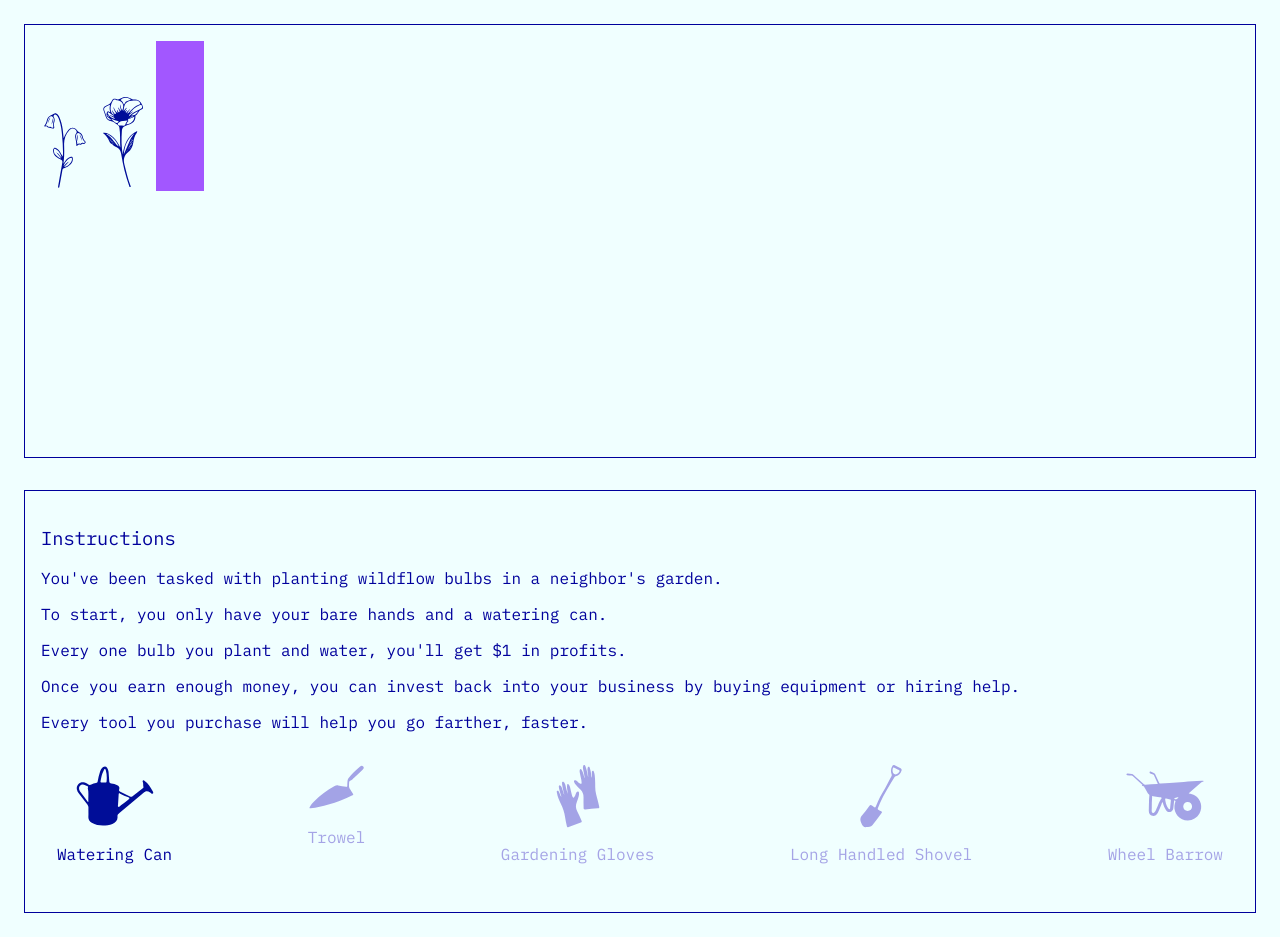
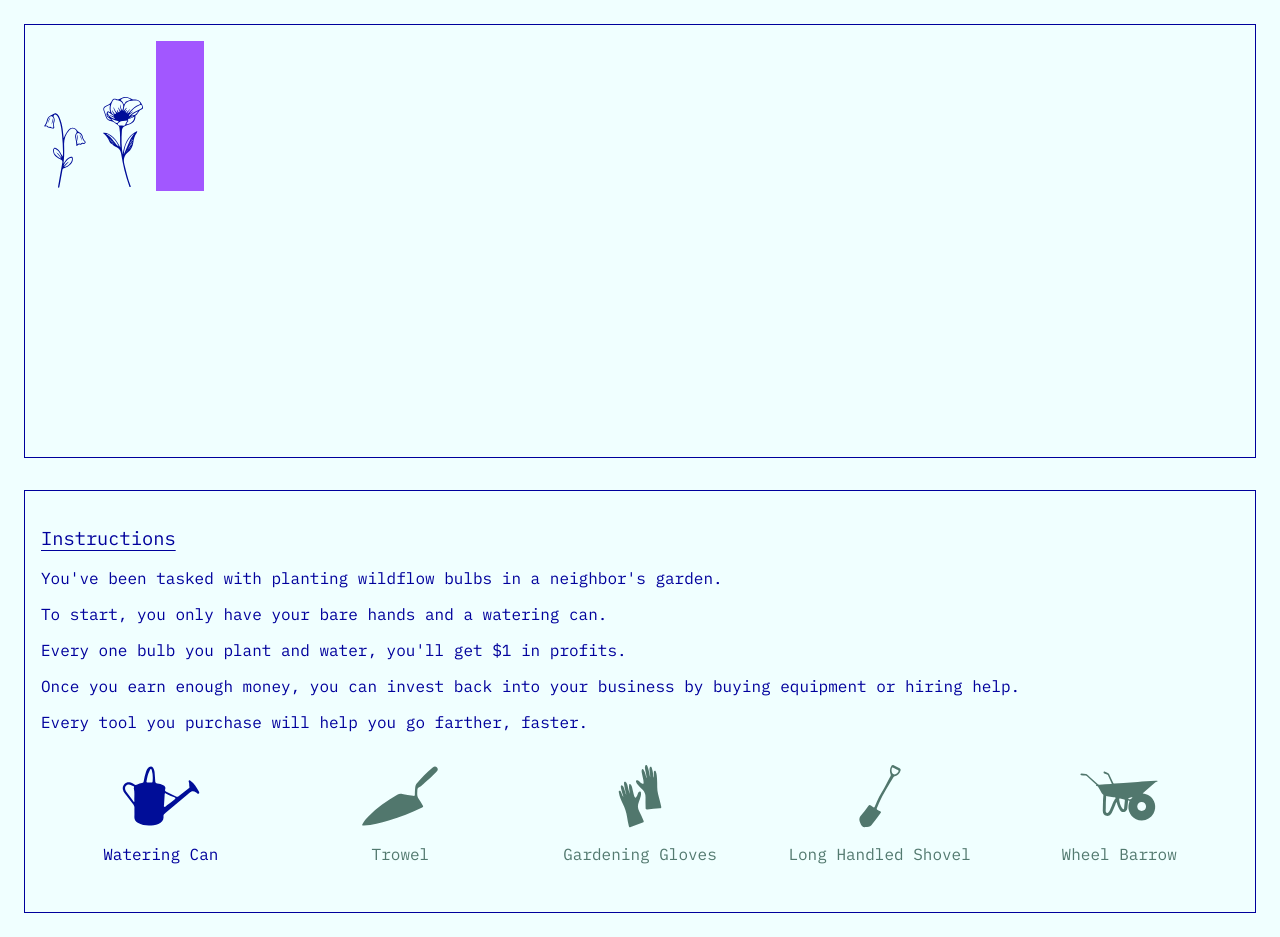
Before and after one commit to caitreid/gardener-game, a plain HTML site: page index.html in a window 1280 px wide. Drawn offline with Linux system fonts and the light colour scheme; grey boxes are pictures that could not be loaded.

Commit message:
trying out different colors

```diff
--- a/css/styles.css
+++ b/css/styles.css
@@ -1,12 +1,18 @@
 :root {
 
-    --color-blue-dark: rgb(0, 0, 156);
+    --color-blue-dark: #00009c;
     --filter-blue-dark: invert(16%) sepia(29%) saturate(6858%) hue-rotate(230deg) brightness(87%) contrast(138%);
 
-    --color-disabled: #a5a4e6;
-    --filter-disabled: invert(79%) sepia(51%) saturate(2522%) hue-rotate(194deg) brightness(96%) contrast(87%);
+    --color-disabled-purple: #a5a4e6;
+    --filter-disabled-purple: invert(79%) sepia(51%) saturate(2522%) hue-rotate(194deg) brightness(96%) contrast(87%);
 
-    --color-blue-light: azure;
+    --color-disabled-third: #52796F;
+    --filter-disabled-third: invert(40%) sepia(49%) saturate(220%) hue-rotate(114deg) brightness(96%) contrast(89%);
+
+    --color-disabled-black:#000000;
+    --filter-disabled-black: invert(0%) sepia(0%) saturate(0%) hue-rotate(313deg) brightness(97%) contrast(102%);
+
+    --color-blue-light: #f0ffff;
     --border: 1px solid var(--color-blue-dark);
 }
 
@@ -17,8 +23,9 @@ body {
 }
 
 h1, h2, h3, h4, h5, h6 {
-
     font-weight: 400;
+    text-decoration: underline;
+    text-underline-offset: 5px;
 }
 
 .container {
@@ -35,7 +42,7 @@ h1, h2, h3, h4, h5, h6 {
 }
 
 .disabled >.tool {
-    filter: var(--filter-disabled);
+    filter: var(--filter-disabled-third);
 }
 
 .garden, .terminal {
@@ -60,13 +67,13 @@ h1, h2, h3, h4, h5, h6 {
 
 .equipment {
     width: 100%;
-    display: inline-flex;
-    flex-direction: row;
-    justify-content: space-between;
-    margin-bottom: auto;
+    display:grid;
+    grid-template-columns: repeat(5, 1fr);
 }
+
 .equipment div {
     padding: 1rem;
+    text-align: center;
 }
 
 .trowel .tool {
@@ -74,6 +81,5 @@ h1, h2, h3, h4, h5, h6 {
 }
 
 .disabled, .disabled > .tool {
-    color: var(--color-disabled);
-    /* filter: var(--filter-disabled); */
+    color: var(--color-disabled-third);
 }
```
